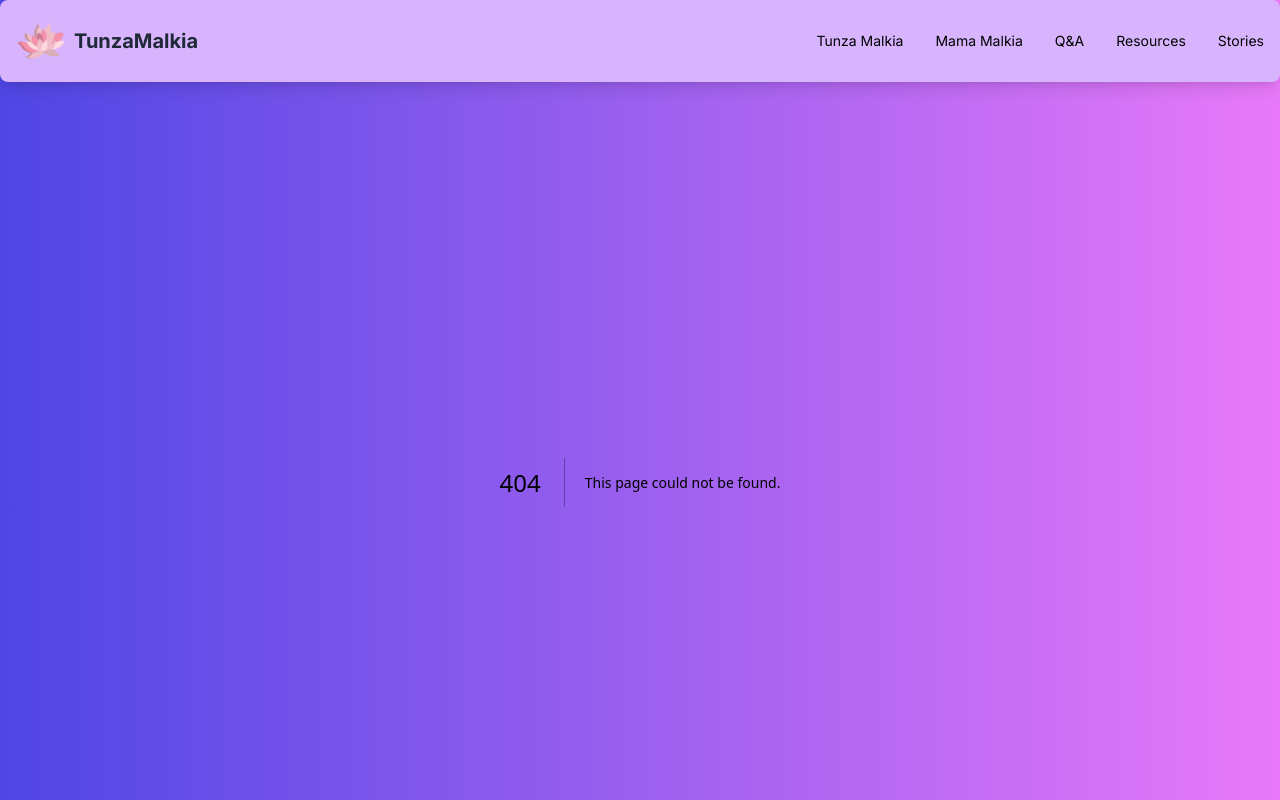
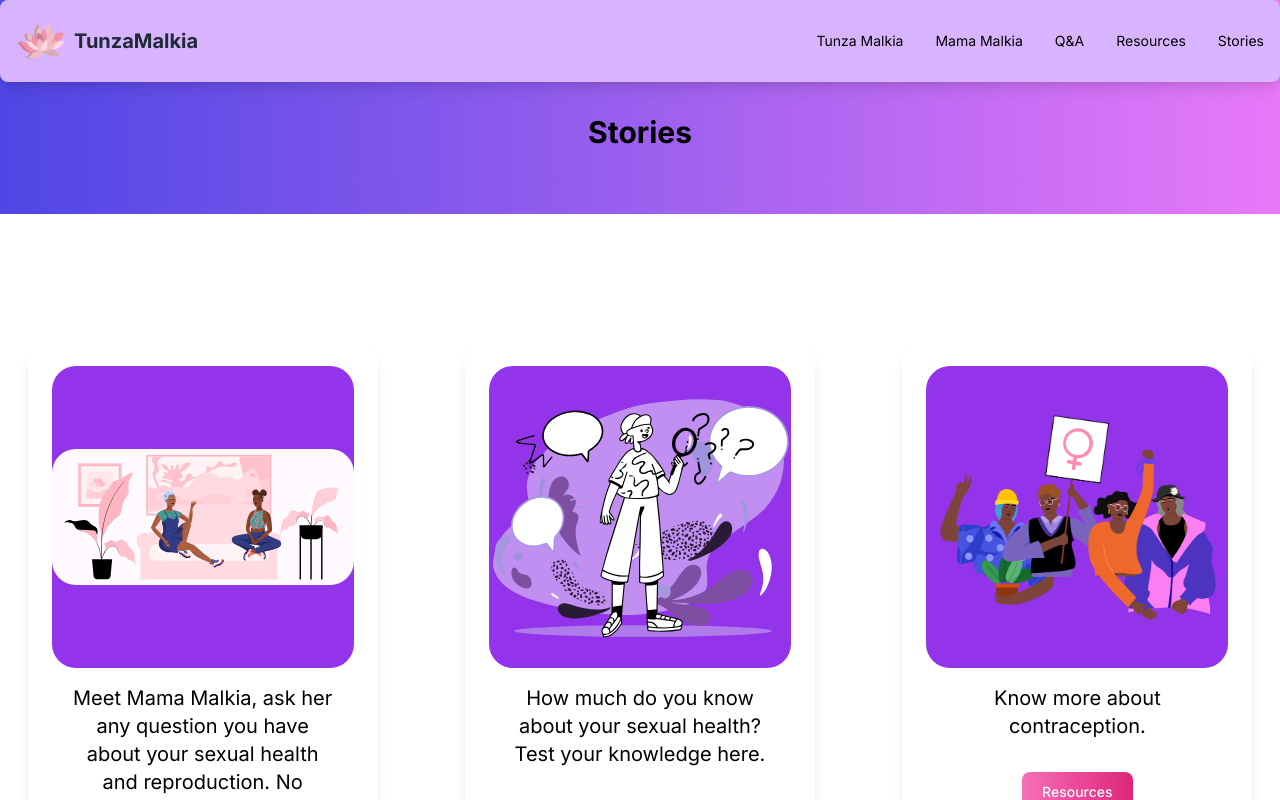
Before and after one commit to Konji-tech/tunzamalkia-gc, a Next.js app: page /testimonials in a window 1280 px wide. Before the commit this address had no page. Built offline with nearby package versions, Linux system fonts and the light colour scheme.

Commit message:
Stories feature changes

```diff
--- a/src/app/stories/stories.tsx
+++ /dev/null
@@ -1,58 +0,0 @@
-import { useState } from 'react';
-
-interface Story {
-  id: number;
-  content: string;
-}
-
-export default function Stories() {
-  const [stories, setStories] = useState<Story[]>([]);
-  const [story, setStory] = useState<string>('');
-
-  const handleSubmit = (e: React.FormEvent<HTMLFormElement>) => {
-    e.preventDefault();
-    if (story.trim()) {
-      setStories([{ id: stories.length + 1, content: story }, ...stories]);
-      setStory('');
-    }
-  };
-
-  return (
-    <div className="container mx-auto px-4 py-8">
-      <div className="max-w-2xl mx-auto">
-        <h1 className="text-3xl font-bold text-center mb-6">Share Your Story</h1>
-
-        {/* Story Submission Form */}
-        <form onSubmit={handleSubmit} className="bg-white p-6 rounded-lg shadow-md mb-8">
-          <textarea
-            className="w-full h-28 p-4 border rounded-md focus:outline-none focus:ring-2 focus:ring-pink-500"
-            placeholder="Write your story here..."
-            value={story}
-            onChange={(e) => setStory(e.target.value)}
-            required
-          />
-          <button
-            type="submit"
-            className="mt-4 bg-pink-500 text-white py-2 px-4 rounded-md hover:bg-pink-600 w-full font-semibold"
-          >
-            Submit Anonymously
-          </button>
-        </form>
-
-        {/* Community Stories Feed */}
-        <div>
-          <h2 className="text-2xl font-semibold mb-4">Community Stories</h2>
-          {stories.length > 0 ? (
-            stories.map((s) => (
-              <div key={s.id} className="bg-gray-50 p-4 mb-4 rounded-lg shadow-md">
-                <p className="text-gray-800">{s.content}</p>
-              </div>
-            ))
-          ) : (
-            <p className="text-gray-500">No stories yet. Be the first to share yours!</p>
-          )}
-        </div>
-      </div>
-    </div>
-  );
-}
--- /dev/null
+++ b/src/app/testimonials/page.tsx
@@ -0,0 +1,74 @@
+import Image from "next/image";
+import chat from "@/../public/images/stories.svg";
+import questions from "@/../public/images/questions.svg";
+import Link from "next/link";
+import mainlanding from "@/../public/images/mainlanding.png";
+
+const featuresList = [
+  {
+    image: chat,
+    description:
+      "Meet Mama Malkia, ask her any question you have about your sexual health and reproduction. No question is embarrassing. Usiogope!",
+    button: {
+      text: "Chat with her",
+      link: "/testimonials/story1",
+    },
+  },
+  {
+    image: questions,
+    description:
+      "How much do you know about your sexual health? Test your knowledge here.",
+    button: {
+      text: "Test Yourself",
+      link: "/testimonials/story2",
+    },
+  },
+  {
+    image: mainlanding,
+    description: "Know more about contraception.",
+    button: {
+      text: "Resources",
+      link: "/testimonials/story3",
+    },
+  },
+];
+
+export default function FeatureList() {
+  return (
+    <div>
+      {/* Stories Heading */}
+      <h1 className="text-3xl font-bold text-center my-8">Stories</h1>
+
+      {/* Divider between sections */}
+      <div className="w-full h-8 bg-gradient-to-r from-indigo-600 to-fuchsia-400"></div>
+
+      {/* Feature List Section */}
+      <div className="bg-white py-32 grid grid-cols-1 md:grid-cols-3 gap-8 justify-items-center animate-fadeInRight">
+        {featuresList.map((feature, index) => (
+          <div
+            key={index}
+            className="flex flex-col items-center gap-4 w-full max-w-[350px] bg-white rounded-3xl shadow-lg p-6 transition duration-500 hover:scale-105"
+          >
+            <div className="rounded-3xl w-full aspect-square flex items-center justify-center bg-purple-600">
+              <Image
+                src={feature.image}
+                alt="feature image"
+                className="object-cover rounded-3xl"
+              />
+            </div>
+            <h3 className="text-center text-xl w-full px-4">
+              {feature.description}
+            </h3>
+            <div className="w-full flex justify-center mt-4">
+              <Link href={feature.button.link}>
+                <button className="text-white bg-gradient-to-r from-pink-400 via-pink-500 to-pink-600 hover:bg-gradient-to-br focus:ring-4 focus:outline-none focus:ring-pink-300 dark:focus:ring-pink-800 font-medium rounded-lg text-sm px-5 py-2.5 text-center">
+                  {feature.button.text}
+                </button>
+              </Link>
+            </div>
+          </div>
+        ))}
+      </div>
+    </div>
+  );
+}
--- /dev/null
+++ b/src/app/testimonials/story1/page.tsx
@@ -0,0 +1,21 @@
+import Link from "next/link";
+
+const Page1 = () => {
+  return (
+    <div className="p-8">
+      <h1 className="text-3xl font-bold mb-4">Testimonial: Experience with Implants</h1>
+      <p className="mb-4">"I had the implant for three years, and it changed my life. I no longer had to worry about taking a pill every day. My periods were lighter, and I felt free!" - Aisha</p>
+      <p className="mb-4">"At first, I was hesitant, but the convenience and effectiveness of the implant have been incredible. I would recommend it to anyone looking for a reliable contraceptive method." - Fatima</p>
+
+      <h2 className="text-2xl font-bold mt-6">Share Your Experience</h2>
+      <p className="mb-4">We would love to hear your story! Please share your experience under an alias.</p>
+      <Link href="https://docs.google.com/forms/d/e/1FAIpQLSfIflscaYftjiCQ3c0bxSlmB-uWofJTojyEBk0ML-OdaEQbTQ/viewform">
+        <button className="text-white bg-gradient-to-r from-pink-400 via-pink-500 to-pink-600 hover:bg-gradient-to-br focus:ring-4 focus:outline-none focus:ring-pink-300 font-medium rounded-lg text-sm px-5 py-2.5">
+          Share Your Testimonial
+        </button>
+      </Link>
+    </div>
+  );
+};
+
+export default Page1;
--- /dev/null
+++ b/src/app/testimonials/story2/page.tsx
@@ -0,0 +1,21 @@
+import Link from "next/link";
+
+const Page2 = () => {
+  return (
+    <div className="p-8">
+      <h1 className="text-3xl font-bold mb-4">Testimonial: Experience with Birth Control Pills</h1>
+      <p className="mb-4">"Using birth control pills has given me control over my body. I can plan my life around my cycle, and it has made my periods more manageable." - Sarah</p>
+      <p className="mb-4">"I was nervous about side effects, but they have been minimal. I feel empowered knowing I can make informed choices about my health." - Lisa</p>
+
+      <h2 className="text-2xl font-bold mt-6">Share Your Experience</h2>
+      <p className="mb-4">We would love to hear your story! Please share your experience under an alias.</p>
+      <Link href="https://docs.google.com/forms/d/e/1FAIpQLSfIflscaYftjiCQ3c0bxSlmB-uWofJTojyEBk0ML-OdaEQbTQ/viewform">
+        <button className="text-white bg-gradient-to-r from-pink-400 via-pink-500 to-pink-600 hover:bg-gradient-to-br focus:ring-4 focus:outline-none focus:ring-pink-300 font-medium rounded-lg text-sm px-5 py-2.5">
+          Share Your Testimonial
+        </button>
+      </Link>
+    </div>
+  );
+};
+
+export default Page2;
--- /dev/null
+++ b/src/app/testimonials/story3/page.tsx
@@ -0,0 +1,21 @@
+import Link from "next/link";
+
+const Page3 = () => {
+  return (
+    <div className="p-8">
+      <h1 className="text-3xl font-bold mb-4">Testimonial: Experience with IUDs</h1>
+      <p className="mb-4">"Getting the IUD was a game changer for me. I love how I don't have to think about contraception for years at a time!" - Naomi</p>
+      <p className="mb-4">"I was worried about the insertion process, but it was quick and worth it. My periods are regular, and I feel safe knowing I'm protected." - Emily</p>
+
+      <h2 className="text-2xl font-bold mt-6">Share Your Experience</h2>
+      <p className="mb-4">We would love to hear your story! Please share your experience under an alias.</p>
+      <Link href="https://docs.google.com/forms/d/e/1FAIpQLSfIflscaYftjiCQ3c0bxSlmB-uWofJTojyEBk0ML-OdaEQbTQ/viewform">
+        <button className="text-white bg-gradient-to-r from-pink-400 via-pink-500 to-pink-600 hover:bg-gradient-to-br focus:ring-4 focus:outline-none focus:ring-pink-300 font-medium rounded-lg text-sm px-5 py-2.5">
+          Share Your Testimonial
+        </button>
+      </Link>
+    </div>
+  );
+};
+
+export default Page3;
--- a/src/components/navigation/index.ts
+++ b/src/components/navigation/index.ts
@@ -3,5 +3,5 @@ export const mainRoutes = [
   { name: "Mama Malkia", href: "/chatbot" },
   { name: "Q&A", href: "/quiz" },
   { name: "Resources", href: "/contraception" },
-  { name: "Stories", href: "/stories" },
+  { name: "Stories", href: "/testimonials" },
 ];
```
